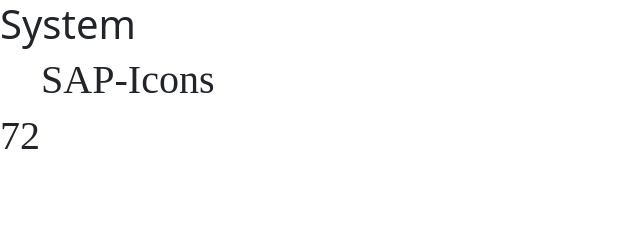
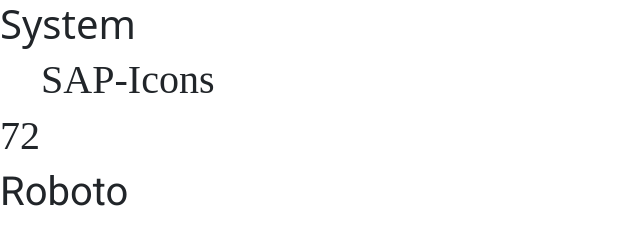
Before and after one commit to vistexux/all-fonts, a plain HTML site: page index.html in a window 1280 px wide. Shown: the whole page, without its empty margins (0-640 px from the left). Drawn offline with nearby package versions, Linux system fonts and the light colour scheme; a web font is replaced by a local one.

Commit message:
Update index.html

```diff
--- a/index.html
+++ b/index.html
@@ -12,6 +12,7 @@
     <h1>System</h1>
     <h1 class="sap-icons"> SAP-Icons</h1>
     <h1 class="sap-72">72</h1>
+    <h1 class="roboto">Roboto</h1>
     <script src="https://cdn.jsdelivr.net/npm/bootstrap@5.3.8/dist/js/bootstrap.bundle.min.js" integrity="sha384-FKyoEForCGlyvwx9Hj09JcYn3nv7wiPVlz7YYwJrWVcXK/BmnVDxM+D2scQbITxI" crossorigin="anonymous"></script>
   </body>
 </html>
```
